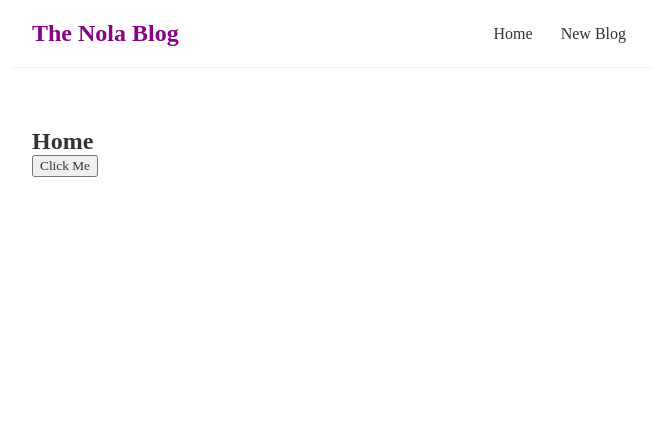
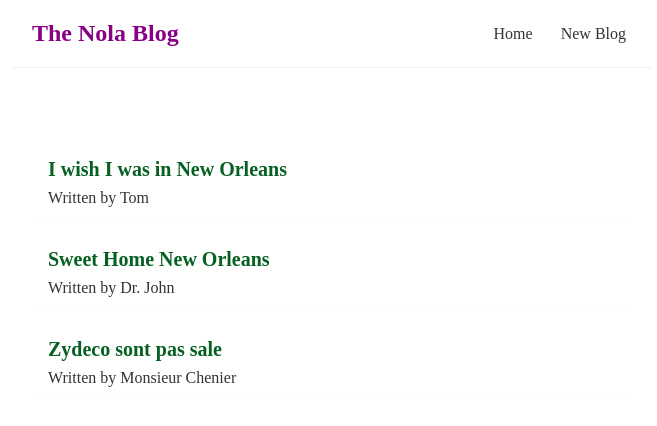
Before and after one commit to SteeshMcK/nola-blog, a React (Create React App) app: page / in a window 1280 px wide. Shown: the top 426 px of the page, without its empty margins (308-965 px from the left). Built offline with nearby package versions, Linux system fonts and the light colour scheme; a web font is replaced by a local one.

Commit message:
create Home.css create hardcoded state and dynamic html template

```diff
--- /dev/null
+++ b/src/components/Home/Home.css
@@ -0,0 +1,15 @@
+.blog-preview {
+    padding: 10px 16px;
+    margin: 20px 0;
+    border-bottom: 1px solid #fafafa;
+}
+
+.blog-preview:hover {
+     box-shadow: 1px 3px 5px rgba(0,0,0,0.1);
+}
+
+.blog-preview h2 {
+    font-size: 20px;
+    color: #066022;
+    margin-bottom: 8px;
+}
--- a/src/components/Home/Home.js
+++ b/src/components/Home/Home.js
@@ -1,12 +1,35 @@
+import { useState } from 'react'
+import './Home.css'
+
+const hardCodeBlogs = [
+    {title: 'I wish I was in New Orleans',
+     body: 'Well, I wish I was in New Orleans, I can see it in my dreams, Arm-in-arm down Burgundy, a bottle and my friends and me',
+     author: 'Tom',
+     id: 1
+    },
+    {title: 'Sweet Home New Orleans',
+     body: 'Sweet Home New Orleans. I can sure \'nuff hear you calling. Feel that gentle rain be falling. Say \'Where y\'at my darling.',
+     author: 'Dr. John',
+     id: 2
+    },
+    {title: 'Zydeco sont pas sale',
+     body: 'T\'as volé mon gilet, T\'as volé mon chapeau, Garde hip et taïaut, Les haricots sont pas salés.',
+     author: 'Monsieur Chenier',
+     id: 3
+    }
+]
+
 const Home = () => {
+    const [blogs, setBlogs] = useState(hardCodeBlogs)
 
-    const handleClick = (e) => {
-        console.log("Where y'at?", e.target)
-    }
     return (
         <div className='home'>
-            <h2>Home</h2>
-            <button onClick={handleClick}>Click Me</button>
+            {blogs.map((blog) => (
+                <div className='blog-preview'>
+                    <h2>{ blog.title }</h2>
+                    <p>Written by { blog.author }</p>
+                </div>
+            ))}
         </div>
      );
 }
```
Also changed, not shown: 1 other file (tests, documents, lock files or other folders).
